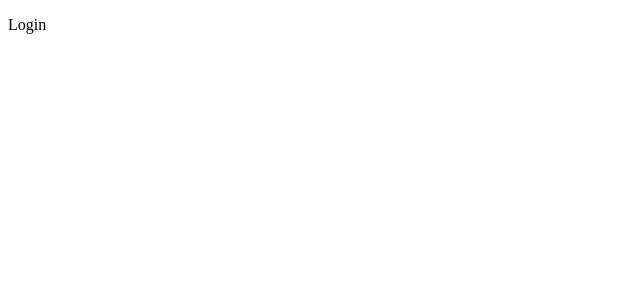
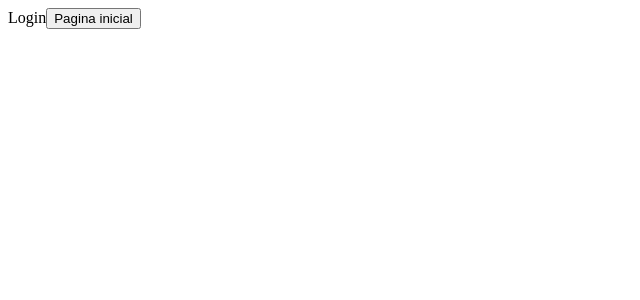
Before and after one commit to G3r4ldo/projeto-react, a React (Create React App) app: page /entrar in a window 1280 px wide. Shown: the top 300 px of the page, without its empty margins (0-640 px from the left). Built offline with nearby package versions, Linux system fonts and the light colour scheme.

Commit message:
Duas formas de colocar link para as páginas

```diff
--- a/src/App/pages/dashboard/Dashboard.tsx
+++ b/src/App/pages/dashboard/Dashboard.tsx
@@ -1,6 +1,14 @@
+import {Link} from 'react-router-dom';
+
+
 export const Dashboard = () => {
 
 return (
+    <div>
+
     <p>Dashboard</p>
+  <Link to="/entrar">Login</Link>
+
+    </div>
 );
 }
--- a/src/App/pages/login/Login.tsx
+++ b/src/App/pages/login/Login.tsx
@@ -1,6 +1,17 @@
+import {useNavigate} from 'react-router-dom';
+
 export const Login = () => {
 
+    const history = useNavigate();
+
+    const handleClick = () => {
+        history("/pagina-inicial")
+    }
+
     return (
-        <p>Login</p>
-    );
+       <div>
+        Login
+        <button onClick={handleClick}>Pagina inicial</button>
+       </div>
+);
     }
```
